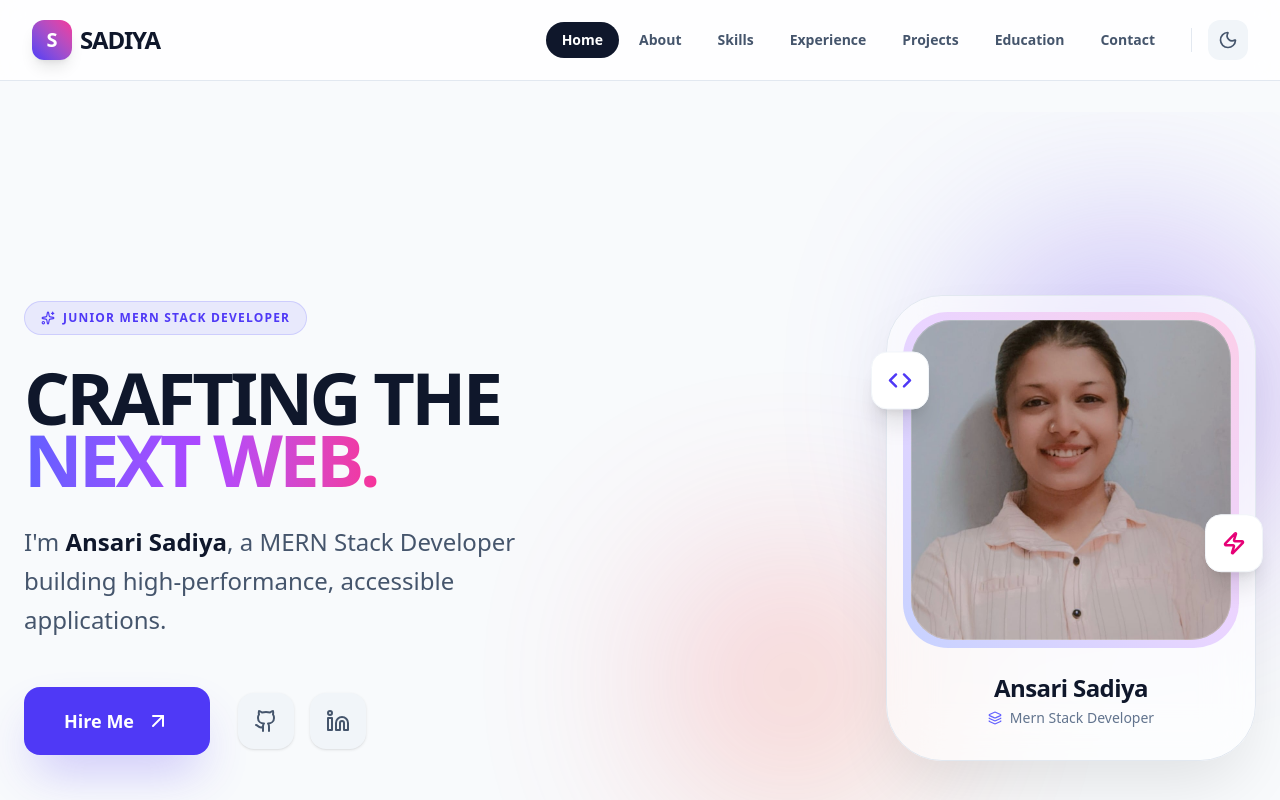
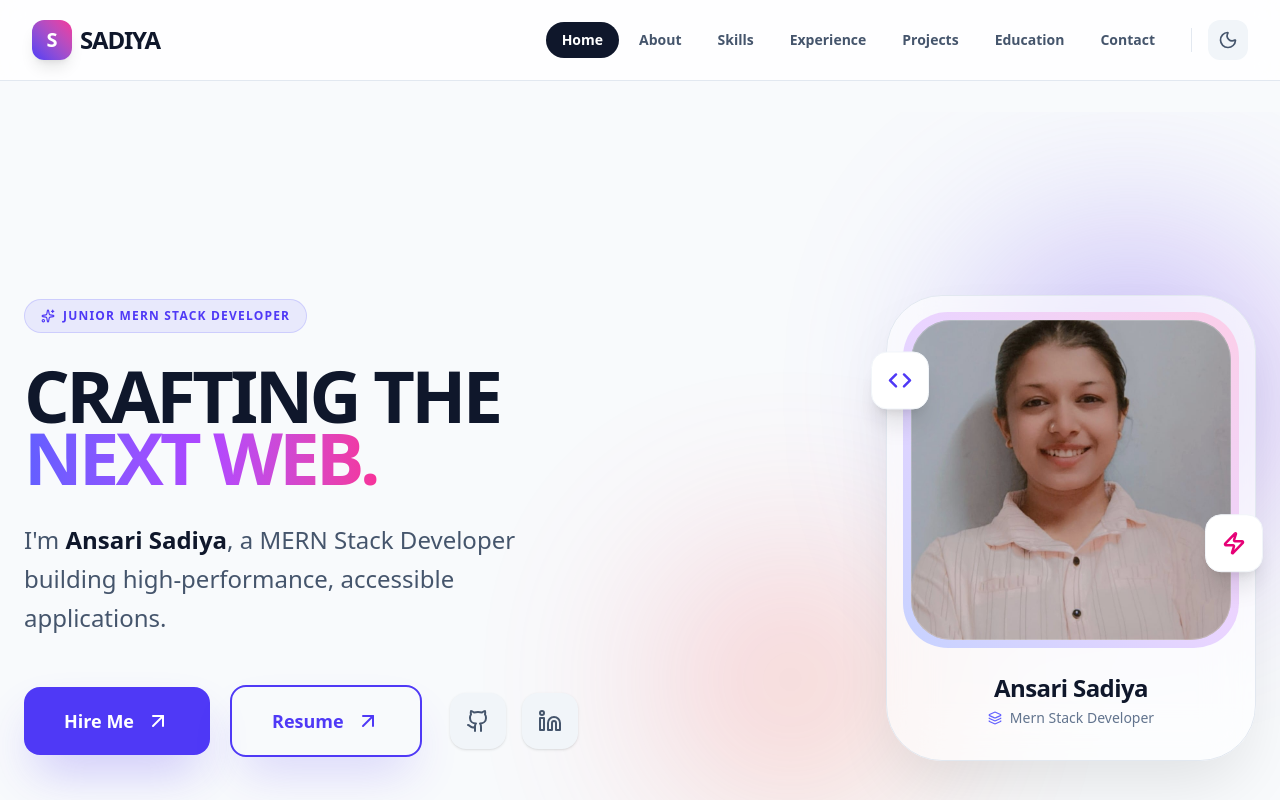
Before and after one commit to ms-sadiya/My-Portfolio, a React (Vite) app: page / in a window 1280 px wide. Shown: the top 800 px of the page. Built offline with nearby package versions, Linux system fonts and the light colour scheme.

Commit message:
Add resume

```diff
--- a/src/components/Hero.jsx
+++ b/src/components/Hero.jsx
@@ -2,6 +2,7 @@ import React from 'react';
 import { motion } from 'framer-motion';
 import { Sparkles, ArrowUpRight, Github, Linkedin, Code, Layers, Zap } from 'lucide-react';
 import profilePic from '../assets/Sadiya profile.jpg';
+import Resume from '../assets/Sadiya MERN.pdf'
 
 const Hero = ({ darkMode, scrollToSection }) => {
   return (
@@ -57,6 +58,13 @@ const Hero = ({ darkMode, scrollToSection }) => {
             >
               Hire Me <ArrowUpRight className="group-hover:translate-x-1 group-hover:-translate-y-1 transition-transform" />
             </button>
+            <a
+              href={Resume}
+              download="Ansari_Sadiya_Resume.pdf"
+              className="group px-10 py-5 bg-transparent border-2 border-indigo-600 text-indigo-600 dark:text-indigo-400 rounded-2xl font-black shadow-2xl shadow-indigo-600/20 hover:bg-indigo-600 hover:text-white transition-all flex items-center gap-3 active:scale-95 text-lg"
+            >
+              Resume <ArrowUpRight className="group-hover:translate-x-1 group-hover:-translate-y-1 transition-transform" />
+            </a>
             <div className="flex items-center gap-4 ml-2">
               <a href="https://github.com/ms-sadiya" target="_blank" rel="noreferrer" className={`p-4 ${darkMode ? 'bg-slate-800 text-slate-300' : 'bg-slate-100 text-slate-600'} rounded-2xl hover:text-indigo-500 hover:scale-110 transition-all shadow-sm`}>
                 <Github size={24} />
```
Also changed, not shown: 1 other file (tests, documents, lock files or other folders).
